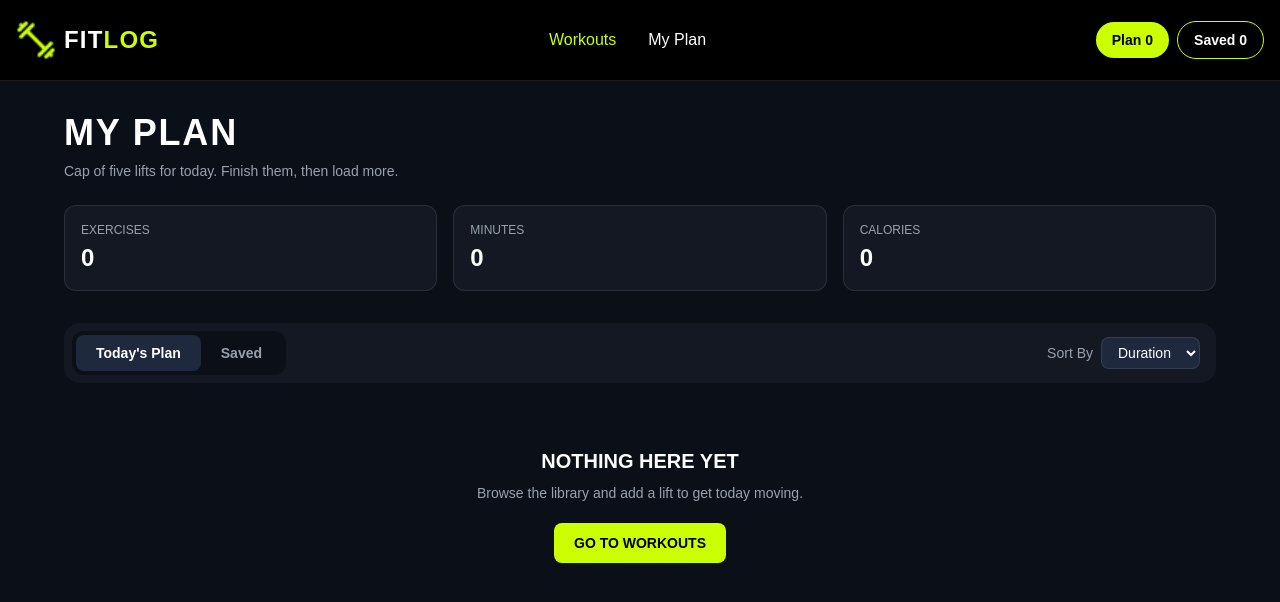
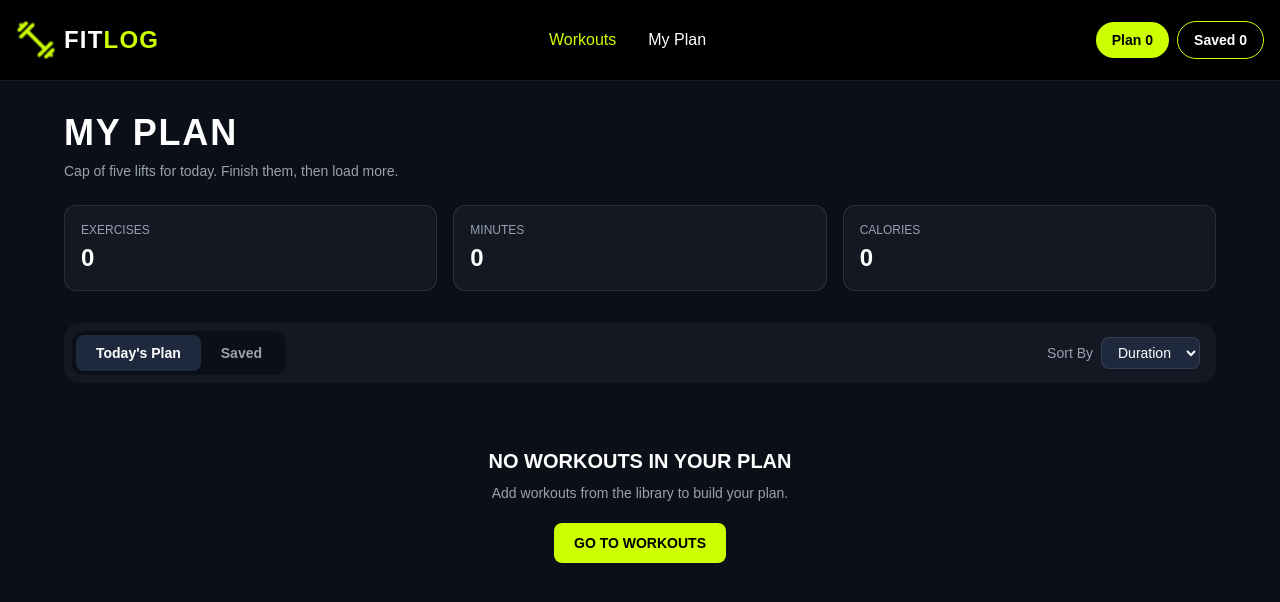
Before and after one commit to hridoycoders/fit-log, a Next.js app: page /my-plan in a window 1280 px wide. Shown: the top 602 px of the page. Built offline with nearby package versions, Linux system fonts and the light colour scheme.

Commit message:
add localStorage persistence

```diff
--- a/package.json
+++ b/package.json
@@ -12,7 +12,8 @@
     "daisyui": "^5.7.44",
     "next": "16.3.6",
     "react": "19.2.8",
-    "react-dom": "19.2.8"
+    "react-dom": "19.2.8",
+    "react-toastify": "^11.1.0"
   },
   "devDependencies": {
     "@tailwindcss/postcss": "^4",
--- a/src/app/layout.tsx
+++ b/src/app/layout.tsx
@@ -3,6 +3,7 @@ import { Geist, Geist_Mono } from "next/font/google";
 import "./globals.css";
 import Navbar from "@/components/Navbar/Navbar";
 import { WorkoutProvider } from "@/context/WorkoutContext";
+import { ToastContainer } from "react-toastify";
 
 
 const geistSans = Geist({
@@ -30,6 +31,7 @@ export default function RootLayout({ children }: LayoutProps<"/">) {
         <WorkoutProvider>
           <Navbar />
           {children}
+          <ToastContainer></ToastContainer>
         </WorkoutProvider>
       </body>
     </html >
--- a/src/components/MyPlan/MyPlan.tsx
+++ b/src/components/MyPlan/MyPlan.tsx
@@ -4,14 +4,30 @@ import { useState } from "react";
 import Link from "next/link";
 import Image from "next/image";
 import { useWorkout } from "@/context/WorkoutContext";
+import { toast } from "react-toastify";
 
 const MyPlan = () => {
     const { plan, saved, removeFromPlan, removeFromSaved } = useWorkout();
 
     const [activeTab, setActiveTab] = useState<"plan" | "saved">("plan");
     const [sortBy, setSortBy] = useState<string>("duration");
+    const workouts = [...(activeTab === "plan" ? plan : saved)].sort(
+        (a, b) => {
+            if (sortBy === "duration") {
+                return b.duration - a.duration;
+            }
 
-    const workouts = activeTab === "plan" ? plan : saved;
+            if (sortBy === "calories") {
+                return a.caloriesBurned - b.caloriesBurned;
+            }
+
+            if (sortBy === "rating") {
+                return b.rating - a.rating;
+            }
+
+            return 0;
+        }
+    );
 
     const totalMinutes = plan.reduce(
         (total, workout) => total + workout.duration,
@@ -95,10 +111,15 @@ const MyPlan = () => {
                 {workouts.length === 0 ? (
                     <div className="py-16 text-center">
                         <h2 className="text-xl font-bold uppercase text-white">
-                            Nothing Here Yet
+                            {activeTab === "plan"
+                                ? "No Workouts in Your Plan"
+                                : "No Saved Workouts"}
                         </h2>
+
                         <p className="mt-2 text-sm text-gray-400">
-                            Browse the library and add a lift to get today moving.
+                            {activeTab === "plan"
+                                ? "Add workouts from the library to build your plan."
+                                : "Save your favorite workouts to find them here."}
                         </p>
                         <Link
                             href="/"
@@ -167,10 +188,15 @@ const MyPlan = () => {
                                     {/* tap markdown btn  */}
                                     {activeTab === "plan" && (
                                         <button
-                                            onClick={() => removeFromPlan(workout.id)}
+                                            onClick={() => {
+                                                removeFromPlan(workout.id);
+
+                                                toast.success(`${workout.name} marked as done`);
+                                            }}
                                             className="flex items-center gap-1.5 rounded-full bg-[#ccff00] px-4 py-2 text-xs font-bold text-black transition hover:bg-[#b8e600]"
                                         >
-                                            <span>✓</span> Mark as Done
+                                            <span>✓</span>
+                                            Mark as Done
                                         </button>
                                     )}
 
@@ -178,8 +204,10 @@ const MyPlan = () => {
                                         onClick={() => {
                                             if (activeTab === "plan") {
                                                 removeFromPlan(workout.id);
+                                                toast.success(`${workout.name} removed from plan`);
                                             } else {
                                                 removeFromSaved(workout.id);
+                                                toast.success(`${workout.name} removed from saved`);
                                             }
                                         }}
                                         className="p-1 text-gray-400 transition hover:text-white"
--- a/src/components/WorkoutDetails/WorkoutDetails.tsx
+++ b/src/components/WorkoutDetails/WorkoutDetails.tsx
@@ -2,13 +2,17 @@
 import Image from "next/image";
 import { Workout } from "@/types/fitlog";
 import { useWorkout } from "@/context/WorkoutContext";
+import { toast } from "react-toastify";
 
 interface WorkoutDetailsProps {
     workout: Workout;
 }
 
 const WorkoutDetails = ({ workout }: WorkoutDetailsProps) => {
-    const { addToPlan, saveWorkout } = useWorkout();
+     const { plan, saved, addToPlan, saveWorkout } = useWorkout();
+    const isAdded = plan.some((item) => item.id === workout.id);
+    const isSaved = saved.some((item) => item.id === workout.id);
+
     return (
         <main className="min-h-screen bg-black px-4 py-12 md:py-16">
             <div className="container mx-auto">
@@ -112,20 +116,36 @@ const WorkoutDetails = ({ workout }: WorkoutDetailsProps) => {
                             </ol>
                         </div>
 
-                        {/* Actions */}
+                        {/* plan and save btn */}
                         <div className="mt-8 flex flex-col gap-3 sm:flex-row">
                             <button
-                                onClick={() => addToPlan(workout)}
+                                onClick={() => {
+                                    if (isAdded) {
+                                        toast.warning(`${workout.name} is already in today's plan`);
+                                        return;
+                                    }
+
+                                    addToPlan(workout);
+                                    toast.success(`${workout.name} added to today's plan`);
+                                }}
                                 className="bg-[#ccff00] px-6 py-3 font-bold uppercase text-black"
                             >
-                                Add to Today's Plan
+                                {isAdded ? "Added ✓" : "Add to Today's Plan"}
                             </button>
 
                             <button
-                                onClick={() => saveWorkout(workout)}
+                                onClick={() => {
+                                    if (isSaved) {
+                                        toast.warning(`${workout.name} is already saved`);
+                                        return;
+                                    }
+
+                                    saveWorkout(workout);
+                                    toast.success(`${workout.name} added to saved`);
+                                }}
                                 className="border border-[#ccff00] px-6 py-3 font-bold uppercase text-white"
                             >
-                                Save for Later
+                                {isSaved ? "Added ✓" : "Save for Later"}
                             </button>
                         </div>
                     </div>
--- a/src/context/WorkoutContext.tsx
+++ b/src/context/WorkoutContext.tsx
@@ -1,6 +1,12 @@
 "use client";
 
-import { createContext, useContext, useState, ReactNode } from "react";
+import {
+    createContext,
+    useContext,
+    useState,
+    useEffect,
+    ReactNode,
+} from "react";
 import { Workout } from "@/types/fitlog";
 
 interface WorkoutContextType {
@@ -23,6 +29,37 @@ export const WorkoutProvider = ({
 }) => {
     const [plan, setPlan] = useState<Workout[]>([]);
     const [saved, setSaved] = useState<Workout[]>([]);
+    const [hydrated, setHydrated] = useState(false);
+
+    // localStorage থেকে data load
+    useEffect(() => {
+        const storedPlan = localStorage.getItem("fitlog-plan");
+        const storedSaved = localStorage.getItem("fitlog-saved");
+
+        if (storedPlan) {
+            setPlan(JSON.parse(storedPlan));
+        }
+
+        if (storedSaved) {
+            setSaved(JSON.parse(storedSaved));
+        }
+
+        setHydrated(true);
+    }, []);
+
+    // Plan localStorage-এ save
+    useEffect(() => {
+        if (!hydrated) return;
+
+        localStorage.setItem("fitlog-plan", JSON.stringify(plan));
+    }, [plan, hydrated]);
+
+    // Saved localStorage-এ save
+    useEffect(() => {
+        if (!hydrated) return;
+
+        localStorage.setItem("fitlog-saved", JSON.stringify(saved));
+    }, [saved, hydrated]);
 
     const addToPlan = (workout: Workout) => {
         setPlan((previous) => {
@@ -55,6 +92,7 @@ export const WorkoutProvider = ({
             return [...previous, workout];
         });
     };
+
     const removeFromPlan = (id: number) => {
         setPlan((previous) =>
             previous.filter((workout) => workout.id !== id)
@@ -87,7 +125,9 @@ export const useWorkout = () => {
     const context = useContext(WorkoutContext);
 
     if (!context) {
-        throw new Error("useWorkout must be used inside WorkoutProvider");
+        throw new Error(
+            "useWorkout must be used inside WorkoutProvider"
+        );
     }
 
     return context;
```
Also changed, not shown: 1 other file (tests, documents, lock files or other folders).
